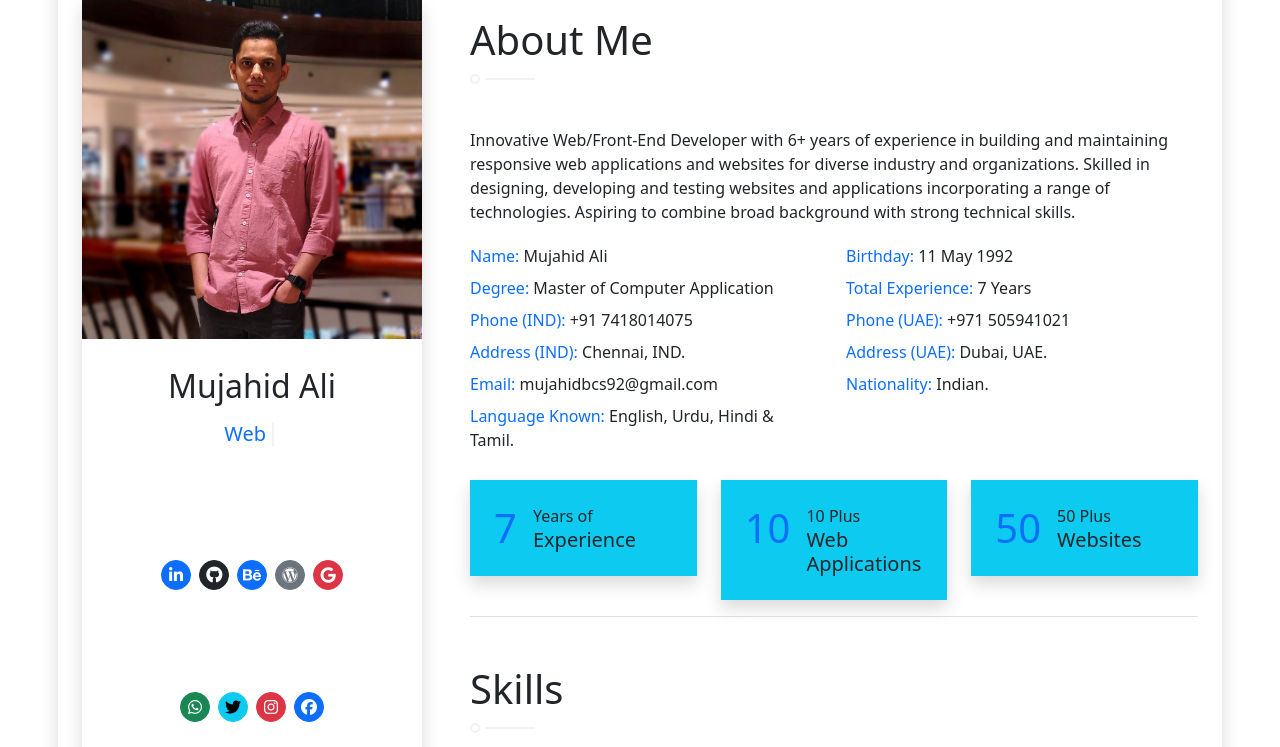
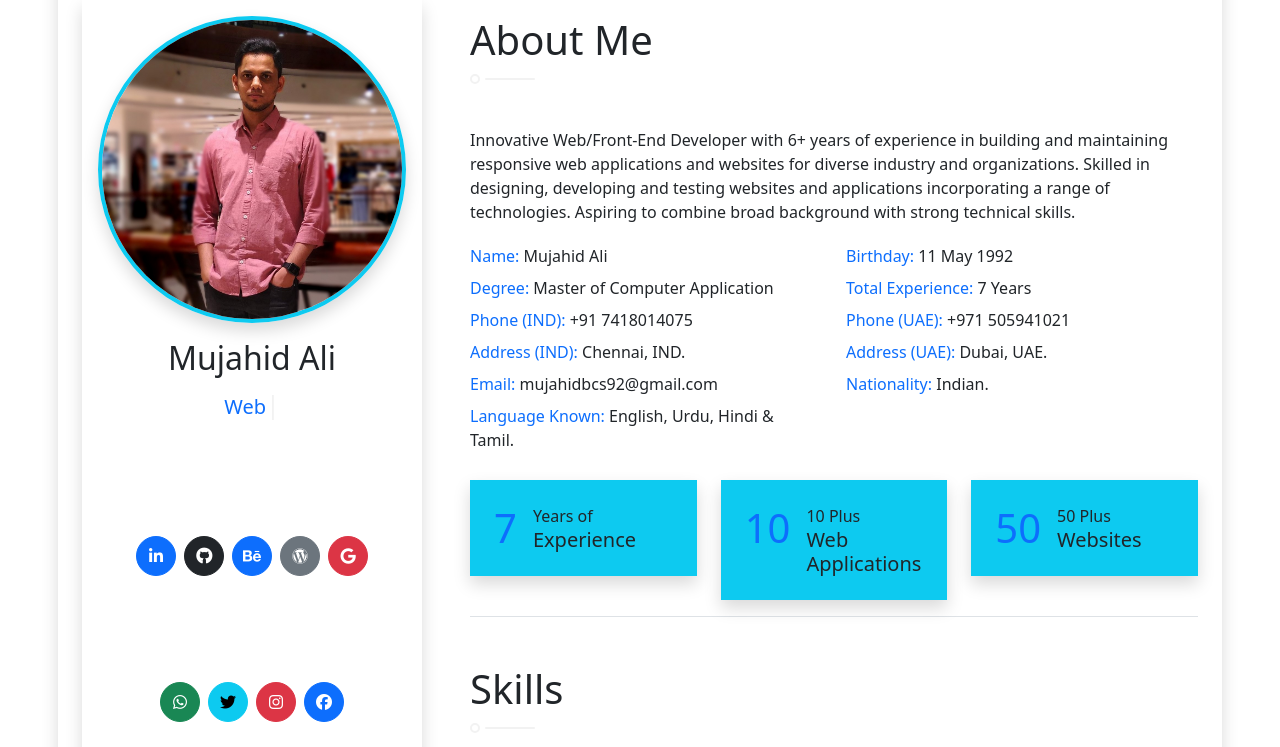
Before and after one commit to mujahidbcs92/about-me, a plain HTML site: page index.html in a window 1280 px wide. Shown: the top 747 px of the page. Drawn offline with nearby package versions, Linux system fonts and the light colour scheme.

Commit message:
Add files via upload

```diff
--- a/index.html
+++ b/index.html
@@ -52,24 +52,26 @@
             <div class="row g-5 shadow">
                 <div class="col-lg-4 sticky-lg-top vh-100">
                     <div class="d-flex flex-column h-100 text-center overflow-auto shadow">
-                        <img class="w-100 img-fluid mb-4" src="img/profile2.jpg" alt="Image">
-                        <h2 class="text-dark mt-1">Mujahid Ali</h2>
+                        <div class="m-3 rounded-circle shadow">
+                            <img class="w-100 img-fluid border border-info border-4 rounded-circle" src="img/profile2.jpg" alt="Image">
+                        </div>
+                        <h2 class="text-dark">Mujahid Ali</h2>
                         <div class="mb-5" style="height: 5px;">
                             <h5 class="typed-text-output d-inline-block text-primary"></h5>
                             <div class="typed-text d-none">Front End Developer, Web Developer, Web Application Developer, UI Developer</div>
                         </div>
                         <div class="d-flex justify-content-center mt-auto mb-2">
-                            <a class="btn btn-primary btn-sm-square mx-1" target="_blank" href="https://www.linkedin.com/in/mujahid-ali-94327b93/"><i class="fa-brands fa-1x fa-linkedin-in"></i></a>
-                            <a class="btn btn-dark btn-sm-square mx-1" target="_blank" href="https://github.com/mujahidbcs92"><i class="fa-brands fa-solid fa-1x fa-github"></i></a>
-                            <a class="btn btn-primary btn-sm-square mx-1" target="_blank" href="https://www.behance.net/mujahidali92"><i class="fa-brands fa-1x fa-behance"></i></a>
-                            <a class="btn btn-secondary btn-sm-square mx-1" target="_blank" href="http://pernambutblogger.com/"><i class="fa-brands fa-1x fa-wordpress"></i></a>
-                            <a class="btn btn-danger btn-sm-square mx-1" target="_blank" href="mailto: mujahidbcs92@gmail.com"><i class="fa-brands fa-1x fa-google"></i></a>
+                            <a class="btn btn-primary btn-square mx-1" target="_blank" href="https://www.linkedin.com/in/mujahid-ali-94327b93/"><i class="fa-brands fa-1x fa-linkedin-in"></i></a>
+                            <a class="btn btn-dark btn-square mx-1" target="_blank" href="https://github.com/mujahidbcs92"><i class="fa-brands fa-solid fa-1x fa-github"></i></a>
+                            <a class="btn btn-primary btn-square mx-1" target="_blank" href="https://www.behance.net/mujahidali92"><i class="fa-brands fa-1x fa-behance"></i></a>
+                            <a class="btn btn-secondary btn-square mx-1" target="_blank" href="http://pernambutblogger.com/"><i class="fa-brands fa-1x fa-wordpress"></i></a>
+                            <a class="btn btn-danger btn-square mx-1" target="_blank" href="mailto: mujahidbcs92@gmail.com"><i class="fa-brands fa-1x fa-google"></i></a>
                         </div>
                         <div class="d-flex justify-content-center mt-auto mb-4">
-                            <a class="btn btn-success btn-sm-square mx-1" target="_blank" href="https://wa.me/7418014075"><i class="fa-brands fa-1x fa-whatsapp"></i></a>
-                            <a class="btn btn-info btn-sm-square mx-1" target="_blank" href="https://twitter.com/itsmemujahidali"><i class="fa-brands fa-1x fa-twitter"></i></a>
-                            <a class="btn btn-danger btn-sm-square mx-1" target="_blank" href="https://www.instagram.com/itsme.mujahid_ali/"><i class="fa-brands fa-1x fa-instagram"></i></a>
-                            <a class="btn btn-primary btn-sm-square mx-1" target="_blank" href="https://www.facebook.com/itsme.mujahidali"><i class="fa-brands fa-1x fa-facebook"></i></a>
+                            <a class="btn btn-success btn-square mx-1" target="_blank" href="https://wa.me/7418014075"><i class="fa-brands fa-1x fa-whatsapp"></i></a>
+                            <a class="btn btn-info btn-square mx-1" target="_blank" href="https://twitter.com/itsmemujahidali"><i class="fa-brands fa-1x fa-twitter"></i></a>
+                            <a class="btn btn-danger btn-square mx-1" target="_blank" href="https://www.instagram.com/itsme.mujahid_ali/"><i class="fa-brands fa-1x fa-instagram"></i></a>
+                            <a class="btn btn-primary btn-square mx-1" target="_blank" href="https://www.facebook.com/itsme.mujahidali"><i class="fa-brands fa-1x fa-facebook"></i></a>
                         </div>
                         <div class="d-flex align-items-end justify-content-between m-1">
                             <a href="cv/Mujahid_Developer_CV_IMJ_New.pdf" target="_blank" class="btn btn-info w-50 m-1">Download CV</a>
```
